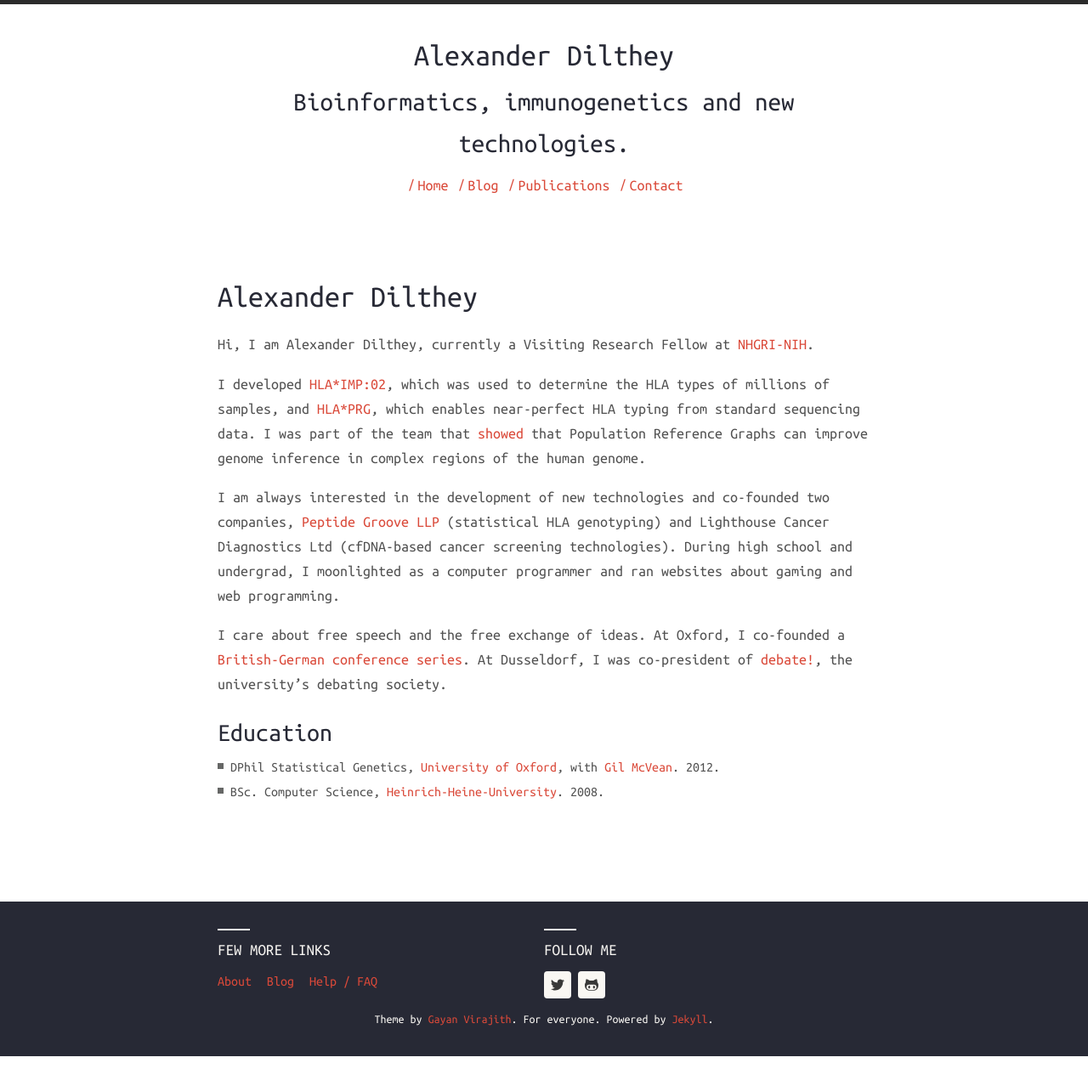
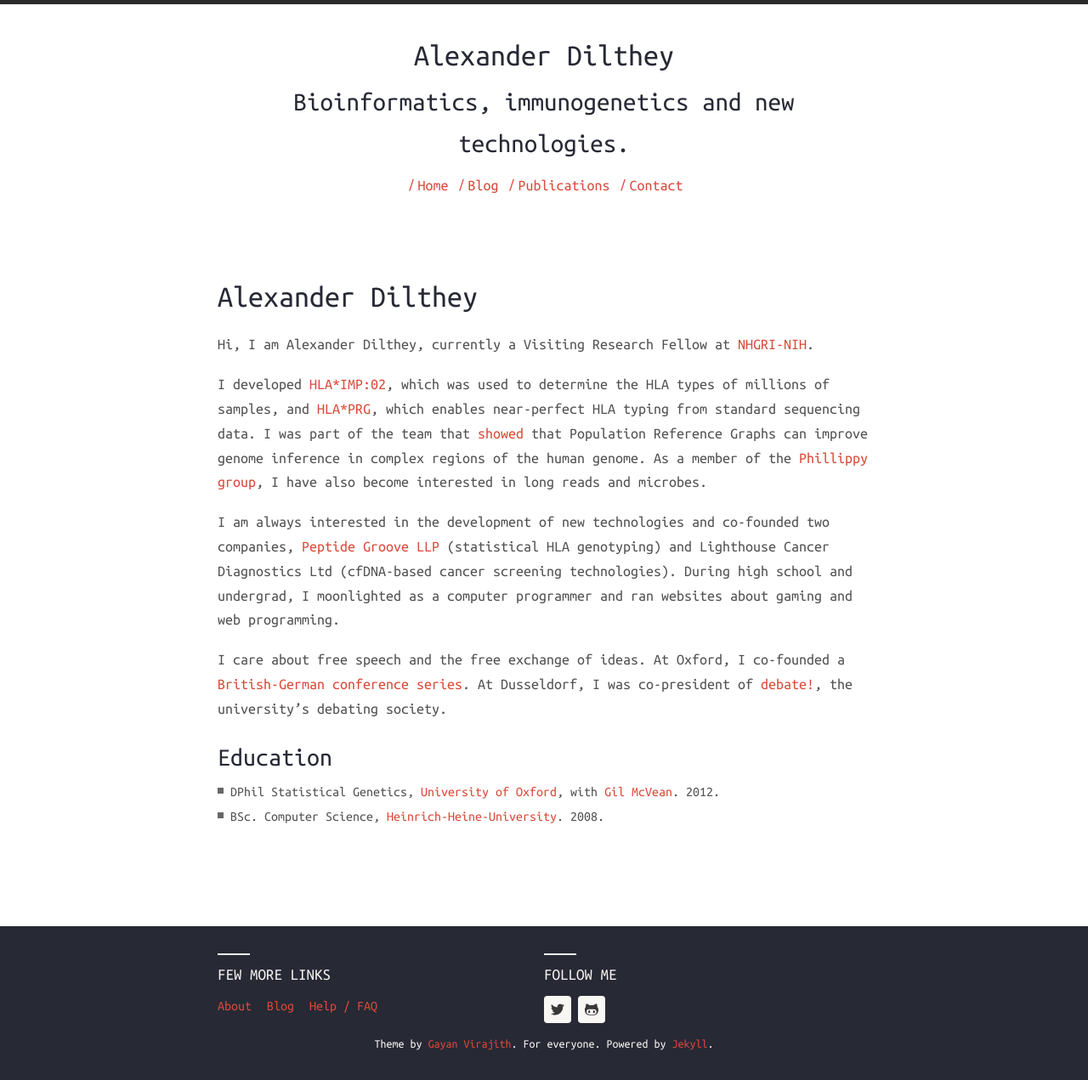
Before and after one commit to AlexanderDilthey/AlexanderDilthey.github.io, a Jekyll site: the page built from index.md, in a window 1280 px wide. Shown: the whole page at 85% size. Built offline with Jekyll 4.4.1, drawn with Linux system fonts in a browser that asks for light colours; nearby versions of some CDN libraries; before the commit the page ends 1243 px from its top, so only the background shows below that.

Commit message:
Update index.md

```diff
--- a/index.md
+++ b/index.md
@@ -6,7 +6,7 @@ permalink: /
 
 Hi, I am Alexander Dilthey, currently a Visiting Research Fellow at [NHGRI-NIH](http://genome.gov).
 
-I developed [HLA\*IMP:02](http://journals.plos.org/ploscompbiol/article?id=10.1371/journal.pcbi.1002877), which was used to determine the HLA types of millions of samples, and [HLA\*PRG](https://github.com/AlexanderDilthey/HLA-PRG-LA), which enables near-perfect HLA typing from standard sequencing data. I was part of the team that [showed](http://www.nature.com/ng/journal/v47/n6/full/ng.3257.html) that Population Reference Graphs can improve genome inference in complex regions of the human genome.
+I developed [HLA\*IMP:02](http://journals.plos.org/ploscompbiol/article?id=10.1371/journal.pcbi.1002877), which was used to determine the HLA types of millions of samples, and [HLA\*PRG](https://github.com/AlexanderDilthey/HLA-PRG-LA), which enables near-perfect HLA typing from standard sequencing data. I was part of the team that [showed](http://www.nature.com/ng/journal/v47/n6/full/ng.3257.html) that Population Reference Graphs can improve genome inference in complex regions of the human genome. As a member of the [Phillippy group](https://genomeinformatics.github.io), I have also become interested in long reads and microbes.
 
 I am always interested in the development of new technologies and co-founded two companies, [Peptide Groove LLP](http://www.peptidegroove.com/) (statistical HLA genotyping) and Lighthouse Cancer Diagnostics Ltd (cfDNA-based cancer screening technologies). During high school and undergrad, I moonlighted as a computer programmer and ran websites about gaming and web programming.
 
```
